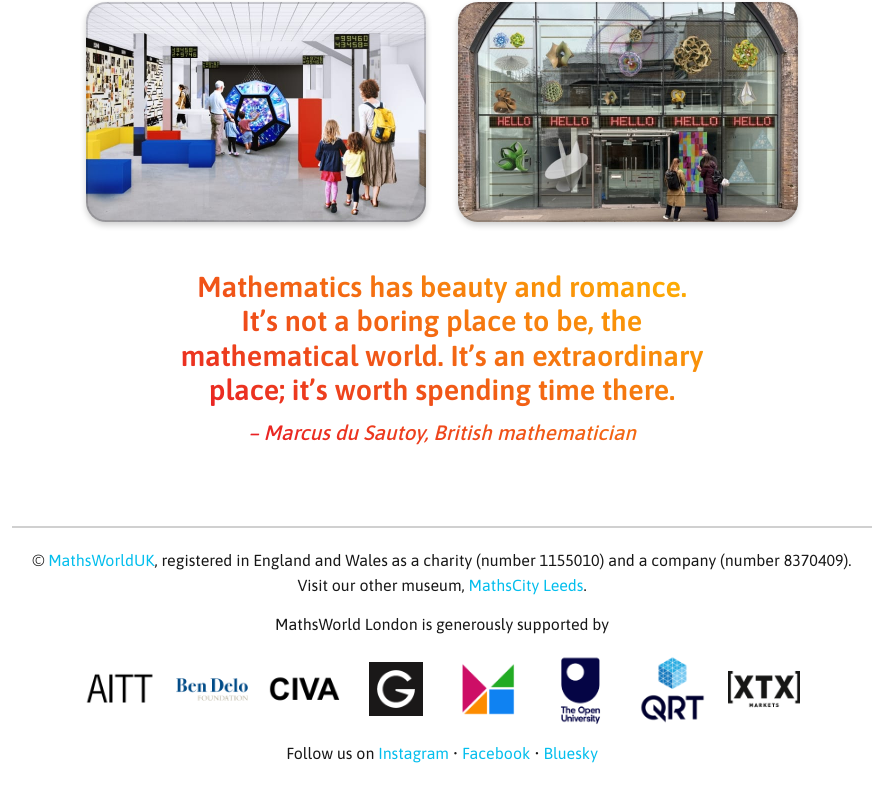
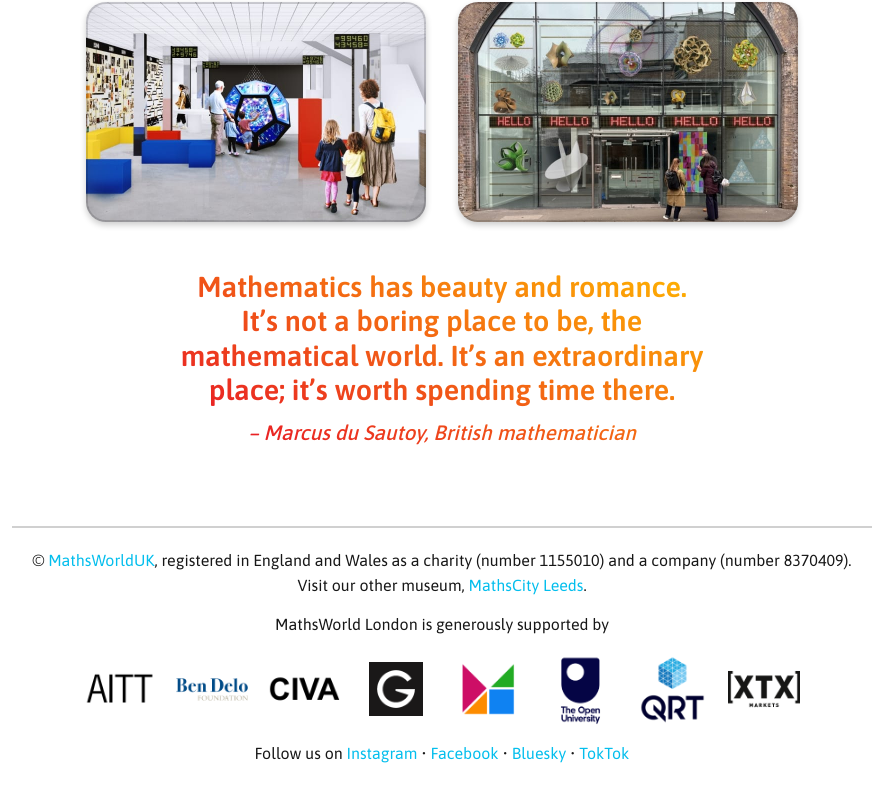
Before and after one commit to MathsWorldUK/mwuk-website, a Next.js app: page / in a window 1280 px wide. Shown: the part 1688-2488 px from the top of the page, without its empty margins (198-1080 px from the left). Built offline with nearby package versions, Linux system fonts and the light colour scheme.

Commit message:
Logo and link updates

```diff
--- a/src/app/page.tsx
+++ b/src/app/page.tsx
@@ -14,7 +14,7 @@ export default function Home() {
         <p>We invite <strong>visitors of all ages</strong>, from 1 to 100, to explore the beauty, creativity, and power of mathematics – as well as families, groups and school classes.</p>
       </div>
       <div>
-        <a href={"https://maps.app.goo.gl/J5Df9KVdJzw2M2Qu7"} target={"_blank"} className={'tile-wrap'}>
+        <a href={"https://maps.app.goo.gl/jbQYo77AV8Rcihdz8"} target={"_blank"} className={'tile-wrap'}>
           <Image src={'/images/map.png'} className={'tile'} width={340} height={220} alt={"Location Map"}/>
         </a>
       </div>
--- a/src/app/shared/footer.tsx
+++ b/src/app/shared/footer.tsx
@@ -19,6 +19,6 @@ export function Footer() {
     <div className={styles.sponsors}>
       {SPONSORS.map(s => <a href={s.link} key={s.id}><Image src={`/images/sponsors/${s.id}.png`} alt={s.name} width={72} height={72}/></a>)}
     </div>
-    <p>Follow us on <a>Instagram</a> • <a>Facebook</a> • <a>Bluesky</a></p>
+    <p>Follow us on <a href={''} target={'_blank'}>Instagram</a> • <a href={'https://www.facebook.com/mathsworlduk'} target={'_blank'}>Facebook</a> • <a href={'https://bsky.app/profile/mathsworld.com'} target={'_blank'}>Bluesky</a> • <a href={'https://www.tiktok.com/@mathsworlduk'} target={'_blank'}>TokTok</a></p>
   </footer>);
 }
```
Also changed, not shown: public/images/logo.svg, public/images/map.png.
